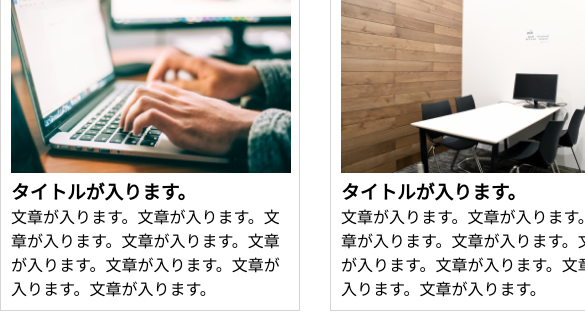
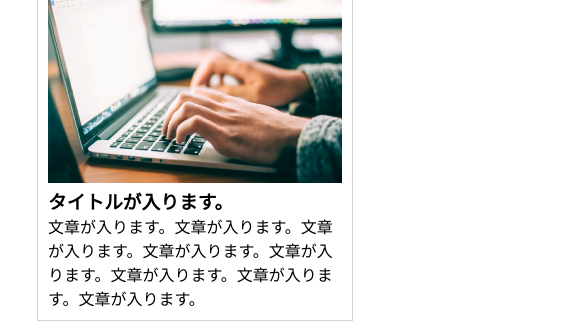
Before and after one commit to konishi-tomohiro/chapter9_exercise, a plain HTML site: page index.html in a window 390 px wide. Shown: the part 84-420 px from the top of the page, 585 px wide, since content can reach past the window. Drawn offline with Linux system fonts and the light colour scheme.

Commit message:
[finish] 1-10

```diff
--- a/style.css
+++ b/style.css
@@ -44,3 +44,35 @@ img {
   background-color: orange;
   color: white;
 }
+
+@media screen and (max-width:768px){
+  .content {
+    float: none;
+    width: 90%;
+    margin: 20px auto 0 auto;
+    padding: 10px;
+  }
+
+  main {
+    width: 90%;
+  }
+
+  .box {
+    width: 100%;
+  }
+
+  .box img {
+    width: 100%;
+
+  }
+
+  .content:nth-child(1){
+    margin: 20px auto 0 auto;
+  }
+
+  .content:nth-child(2){
+    margin:20px auto 0 auto;
+  }
+
+
+}
```
